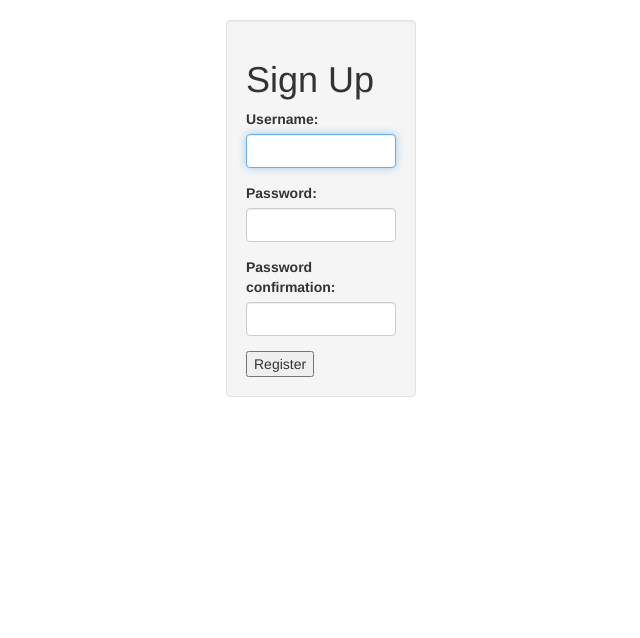
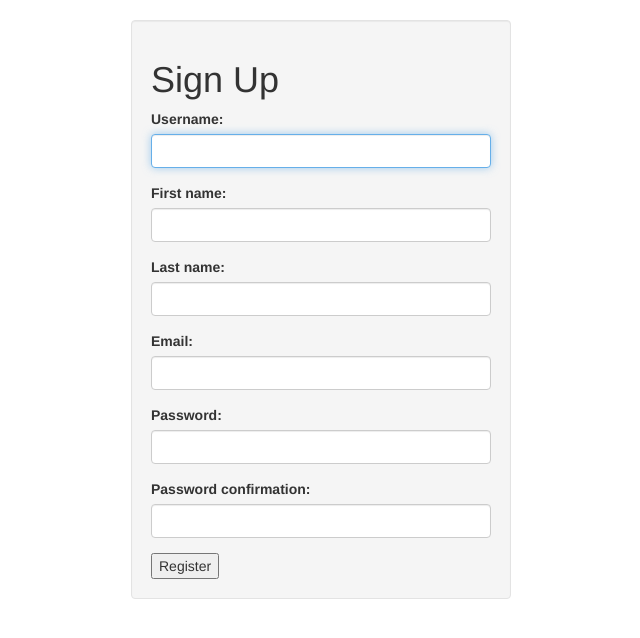
Before and after one commit to miguelut/utmbu, a Django app: page /signup/ in a window 1280 px wide. Shown: the part 122-760 px from the top of the page, without its empty margins (319-959 px from the left). Run offline with Django 3.2, Linux system fonts and the light colour scheme; parts of the project's set-up code (start-up, migrations or seed data) failed here and were passed over; some libraries are stand-ins or nearby versions.

Commit message:
Adding ability for user to use native login.

```diff
--- a/mbu/forms.py
+++ b/mbu/forms.py
@@ -1,6 +1,31 @@
 from django import forms
+from django.contrib.auth.models import User
+from django.contrib.auth.forms import UserCreationForm
+from django.conf.global_settings import EMAIL_BACKEND
 
 class EditProfileForm(forms.Form):
 	first_name = forms.CharField(label='First Name')
 	last_name = forms.CharField(label='Last Name')
 	email = forms.CharField(label="Email")
+
+class MbuUserCreationForm(UserCreationForm):
+	"""
+	A form that creates a user with username, first_name, last_name,
+	email, and password.  See UserCreationForm for more details.
+	"""
+	first_name = forms.CharField(required=True)
+	last_name = forms.CharField(required=True)
+	email = forms.EmailField(required=True)
+
+	class Meta:
+		model = User
+		fields = ('username', 'first_name', 'last_name', 'email')
+
+	def save(self, commit=True):
+		user = super(MbuUserCreationForm, self).save(commit=False)
+		user.email = self.cleaned_data['email']
+		user.first_name = self.cleaned_data['first_name']
+		user.last_name = self.cleaned_data['last_name']
+		if commit:
+			user.save()
+		return user
--- a/mbu/templates/mbu/signup.html
+++ b/mbu/templates/mbu/signup.html
@@ -1,7 +1,7 @@
 {% extends 'base.html' %}
 {% load widget_tweaks %}
 {% block content %}
-<div class="well col-xs-2 col-xs-offset-5">
+<div class="well col-xs-4 col-xs-offset-4">
     <form method="post" action="{% url 'mbu.views.signup' %}">
         <h1>Sign Up</h1>
         {% csrf_token %}
@@ -10,6 +10,22 @@
             {{ form.username.label_tag}}
             {% render_field form.username class+='form-control' %}
         </div>
+
+        <div class="form-group">
+            {{ form.first_name.label_tag}}
+            {% render_field form.first_name class+='form-control' %}
+        </div>
+
+        <div class="form-group">
+            {{ form.last_name.label_tag}}
+            {% render_field form.last_name class+='form-control' %}
+        </div>
+
+        <div class="form-group">
+            {{ form.email.label_tag}}
+            {% render_field form.email class+='form-control' %}
+        </div>
+
 
         <div class="form-group">
             {{ form.password1.label_tag }}
--- a/mbu/views.py
+++ b/mbu/views.py
@@ -2,13 +2,13 @@ from django import forms
 from django.shortcuts import render, redirect
 from django.core.context_processors import csrf
 from django.contrib import messages
-from django.contrib.auth import authenticate, login, logout
+from django.contrib.auth import authenticate, login as auth_login, logout
 from django.contrib.auth.decorators import login_required, permission_required
-from django.contrib.auth.forms import UserCreationForm
+from django.contrib.auth.forms import AuthenticationForm
 from django.contrib.auth.models import User
 from django.template import RequestContext
 from django.views.decorators.http import require_http_methods
-from mbu.forms import EditProfileForm
+from mbu.forms import EditProfileForm, MbuUserCreationForm
 from mbu.models import *
 from mbu.scout_forms import EditClassesForm
 import logging
@@ -16,15 +16,32 @@ import logging
 logger = logging.getLogger(__name__)
 
 def signup(request):
-    form = UserCreationForm()
+    form = MbuUserCreationForm()
     if request.POST:
-        form = UserCreationForm(request.POST)
+        form = MbuUserCreationForm(request.POST)
         if form.is_valid():
             form.save()
             return redirect('mbu_home')
     args = {'form' : form}
     return render(request, 'mbu/signup.html', args)
 
+def login(request):
+    args = {}
+    form = AuthenticationForm()
+    next = request.POST.get('next',request.GET.get('next','/'))
+    print("Booya!")
+    print(next)
+    if request.POST:
+        username = request.POST['username']
+        password = request.POST['password']
+        user = authenticate(username=username, password=password)
+        if user is not None:
+            auth_login(request, user)
+            return redirect(next)
+        messages.add_message(request, messages.ERROR, 'Invalid username or password')
+    args.update({'form':form})
+    args.update({'next':next})
+    return render(request, 'login.html', args)
 
 def logout_user(request):
     logout(request)
@@ -67,7 +84,6 @@ def view_class_requirements(request, id=-1):
 def view_reports(request):
     return render(request, 'mbu/reports.html')
 
-
 # Create your views here.
 @permission_required('mbu.edit_scout_schedule',raise_exception=True)
 def edit_classes(request):
@@ -96,7 +112,6 @@ def view_registered_classes(request):
     args.update({'enrolled_courses': enrolled_courses})
     return render(request, 'mbu/view_classes.html', args)
 
-
 def view_troop_enrollees(request):
     args = {}
     scoutmaster = Scoutmaster.objects.get(user=request.user)
--- a/templates/login.html
+++ b/templates/login.html
@@ -3,7 +3,7 @@
 {% load widget_tweaks %}
 {% block content %}
 <div class="well col-xs-4 col-xs-offset-4">
-    <form role="form" method="post" action="{% url 'django.contrib.auth.views.login' %}">
+    <form role="form" method="post" action="{% url 'mbu.views.login' %}">
         <h1>Log In</h1>
         {% csrf_token %}
 
--- a/utmbu/urls.py
+++ b/utmbu/urls.py
@@ -17,7 +17,7 @@ urlpatterns = patterns('',
 urlpatterns += patterns(
     '',
     url(r'^signup/$', 'mbu.views.signup', name = 'signup'),
-    url(r'^login/$', 'django.contrib.auth.views.login', { 'template_name': 'login.html' },  name = 'login'),
+    url(r'^login/$', 'mbu.views.login', name = 'login'),
     url(r'^logout/$', 'mbu.views.logout_user', name = 'logout'),
 )
 
```
